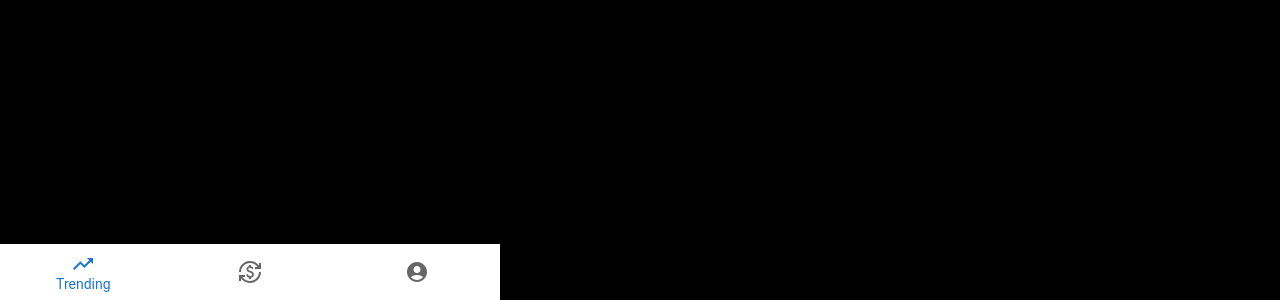
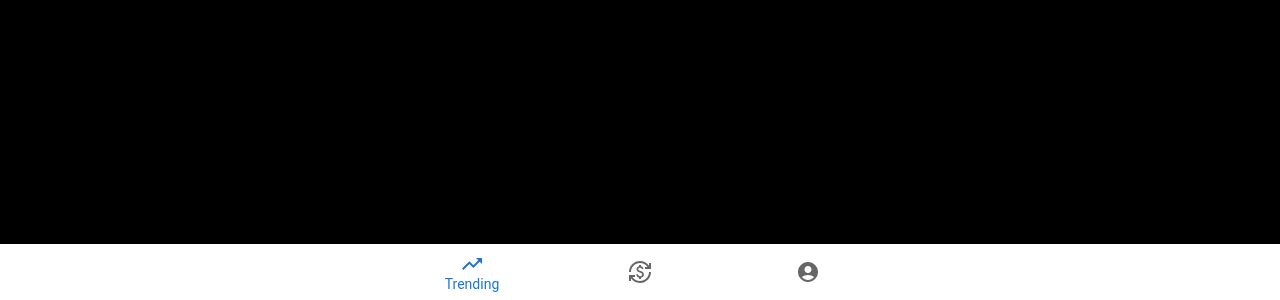
Before and after one commit to reutki/coinly, a React (Vite) app: page / in a window 1280 px wide. Shown: the part 500-800 px from the top of the page. Built offline with nearby package versions, Linux system fonts and the light colour scheme.

Commit message:
added the navigation to the parent element

```diff
--- a/components/Navigation/Navigation.jsx
+++ /dev/null
@@ -1,42 +0,0 @@
-import * as React from "react";
-import BottomNavigation from "@mui/material/BottomNavigation";
-import BottomNavigationAction from "@mui/material/BottomNavigationAction";
-import TrendingUpIcon from '@mui/icons-material/TrendingUp';
-import CurrencyExchangeIcon from '@mui/icons-material/CurrencyExchange';
-import AccountCircleIcon from '@mui/icons-material/AccountCircle';
-
-
-export function Navigation() {
-  const [value, setValue] = React.useState("trending");
-
-  const handleChange = (event, newValue) => {
-    setValue(newValue);
-  };
-
-  return (
-    <BottomNavigation
-      sx={{ width: 500}}
-      value={value}
-      onChange={handleChange}
-    >
-      <BottomNavigationAction
-        label="Trending"
-        value="trending"
-        icon={<TrendingUpIcon />}
-      />
-
-      <BottomNavigationAction
-        label="Exchange"
-        value="exchange"
-        icon={<CurrencyExchangeIcon />}
-      />
-      <BottomNavigationAction
-        label="Profile"
-        value="profile"
-        icon={<AccountCircleIcon />}
-      />
-
-
-    </BottomNavigation>
-  );
-}
--- a/components/Navigation/styled.jsx
+++ /dev/null
@@ -1,5 +0,0 @@
-import styled from "@emotion/styled";
-
-export const NavigationStyle = styled.div`
-
-`
--- a/src/App.jsx
+++ b/src/App.jsx
@@ -1,15 +1,40 @@
+import 'normalize.css'
 import { AppStyle } from './StyledApp';
-import {Navigation} from '../components/Navigation/Navigation';
-import 'normalize.css'
-
-
+import { BottomNavigation,BottomNavigationAction } from '@mui/material';
+// import {TrendingUpIcon,CurrencyExchangeIcon,AccountCircleIcon} from '@mui/icons-material'
+import TrendingUpIcon from '@mui/icons-material/TrendingUp';
+import CurrencyExchangeIcon from '@mui/icons-material/CurrencyExchange';
+import AccountCircleIcon from '@mui/icons-material/AccountCircle';
+import { useState } from 'react';
 function App() {
+  const [value, setValue] = useState("trending");
+  const handleChange = (event, newValue) => {
+    setValue(newValue);
+  };
 
   return (
     <AppStyle >
+      <BottomNavigation
+            value={value}
+            onChange={handleChange}>
+      <BottomNavigationAction
+        label="Trending"
+        value="trending"
+        icon={<TrendingUpIcon />}
+      />
 
-    <Navigation />
-    </AppStyle>
+      <BottomNavigationAction
+        label="Exchange"
+        value="exchange"
+        icon={<CurrencyExchangeIcon />}
+      />
+      <BottomNavigationAction
+        label="Profile"
+        value="profile"
+        icon={<AccountCircleIcon />}
+      />
+  </BottomNavigation>
+      </AppStyle>
   )
 }
 
--- a/src/StyledApp.jsx
+++ b/src/StyledApp.jsx
@@ -5,7 +5,7 @@ export const AppStyle = styled.div`
     height:100vh;
     background-color: black;
     .MuiBottomNavigation-root{
-        max-width: 100% ;
+        width: 100% ;
         position: fixed;
         bottom: 0;
     }
```
